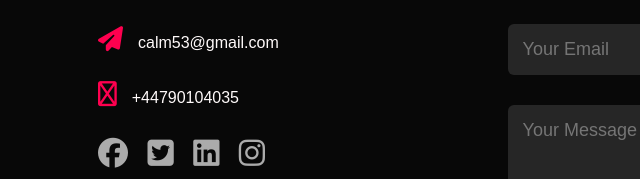
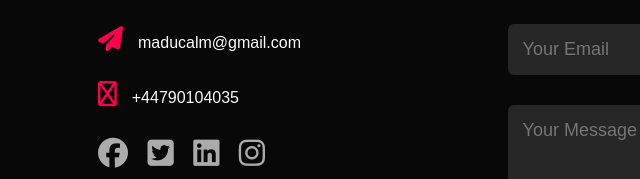
Before and after one commit to Calm54/Profile-page, a plain HTML site: page index.html in a window 1280 px wide. Shown: the part 2704-2883 px from the top of the page, 30-670 px from the left. Drawn offline with Linux system fonts and the light colour scheme.

Commit message:
added email

```diff
--- a/index.html
+++ b/index.html
@@ -141,7 +141,7 @@
             <div class="row">
                 <div class="contact-left">
                     <h1 class="sub-title">Contact Me</h1>
-                    <p><i class="fa-solid fa-paper-plane"></i>calm53@gmail.com</p>
+                    <p><i class="fa-solid fa-paper-plane"></i>maducalm@gmail.com</p>
                     <p><i class="fa-regular fa-mobile"></i></i>+44790104035</p>
                     <div class="social-icons">
                         <a href="https://facebook.com/"><i class="fa-brands fa-facebook"></i></a>
```
